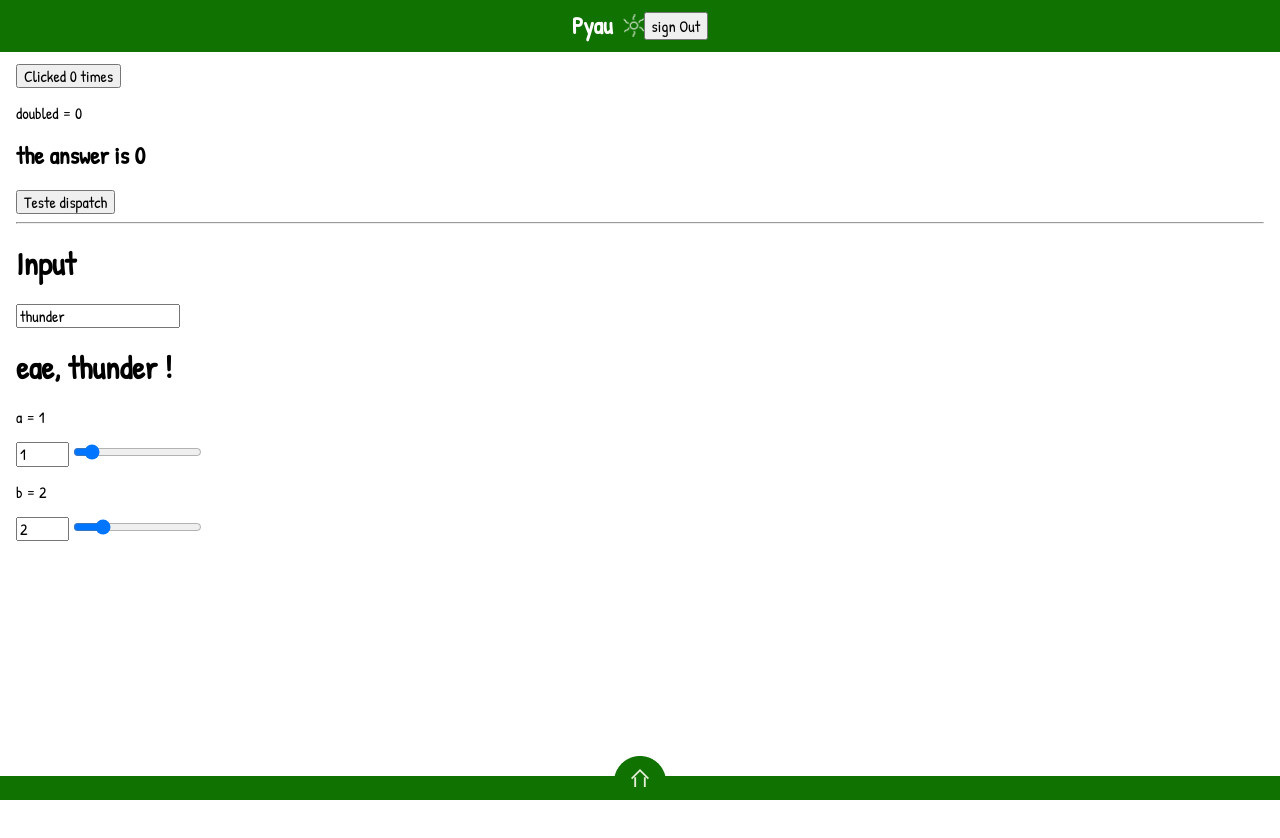
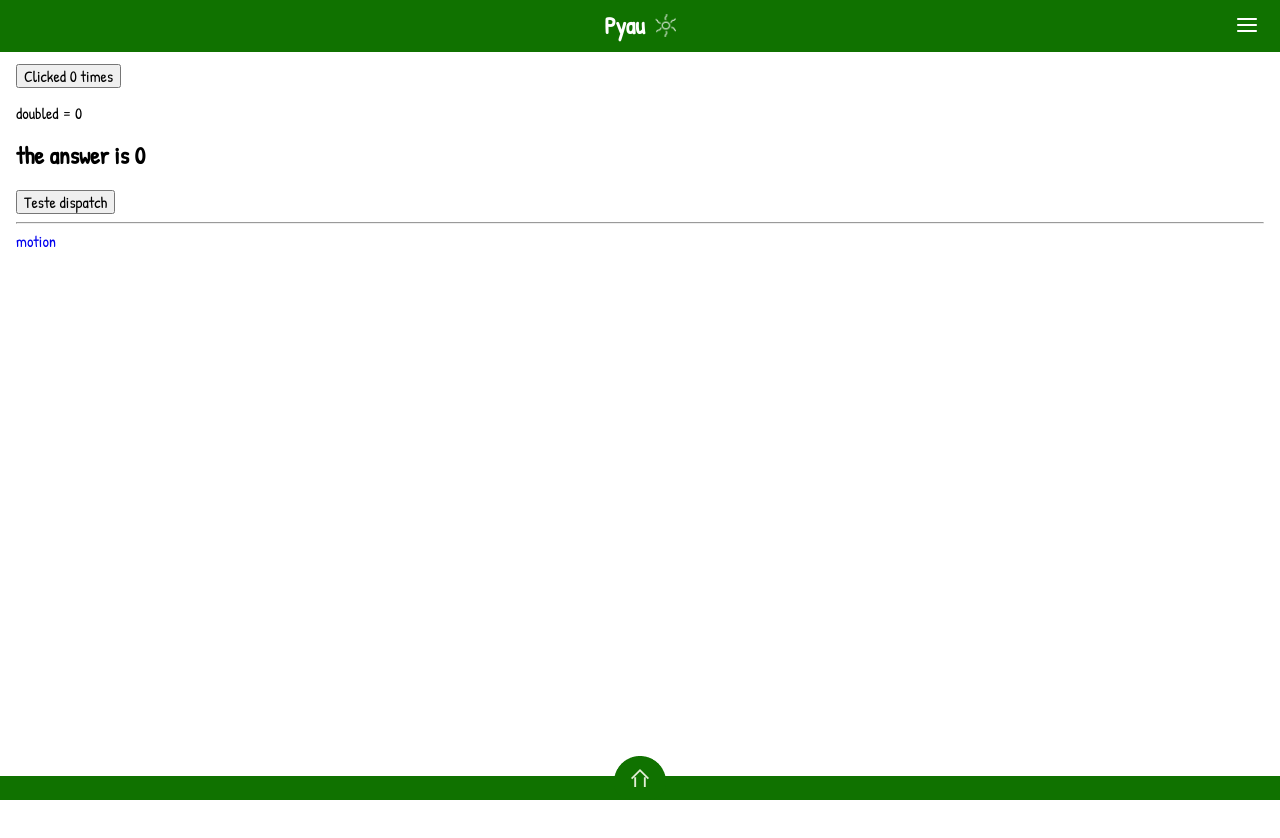
Before and after one commit to Thurkuba/pyau, a SvelteKit app: page /teste in a window 1280 px wide. Shown: the top 838 px of the page. Built offline with nearby package versions, Linux system fonts and the light colour scheme; no server answers; the database is empty; sample sign-in values are in the browser's storage.

Commit message:
+menuBurger +colors.css

```diff
--- a/package.json
+++ b/package.json
@@ -10,7 +10,8 @@
 		"check": "svelte-kit sync && svelte-check --tsconfig ./tsconfig.json",
 		"check:watch": "svelte-kit sync && svelte-check --tsconfig ./tsconfig.json --watch",
 		"lint": "prettier --plugin-search-dir . --check . && eslint .",
-		"format": "prettier --plugin-search-dir . --write ."
+		"format": "prettier --plugin-search-dir . --write .",
+		"deploy": "vite build && firebase deploy --only hosting"
 	},
 	"devDependencies": {
 		"@playwright/test": "^1.25.0",
--- a/src/app.html
+++ b/src/app.html
@@ -6,6 +6,7 @@
 		<link rel="preconnect" href="https://fonts.googleapis.com" />
 		<link rel="stylesheet" href="/normalize.css" />
 		<link rel="stylesheet" href="/general.css" />
+		<link rel="stylesheet" href="/colors.css" />
 		<link rel="preconnect" href="https://fonts.gstatic.com" crossorigin />
 		<link
 			href="https://fonts.googleapis.com/css2?family=Patrick+Hand&display=swap"
--- a/src/components/header.svelte
+++ b/src/components/header.svelte
@@ -1,8 +1,12 @@
 <script>
+	import MenuBurger from './menuBurger.svelte';
 	import { auth } from 'src/lib/services/firebase';
+	import { page } from '$app/stores';
 
+	let open = false;
 	const signOut = () => {
 		auth.signOut();
+		open = !open;
 	};
 </script>
 
@@ -13,7 +17,24 @@
 			<img src="pyauIcon.png" alt="ícone de sol" />
 		</a>
 
-		<button on:click={signOut}> sign Out </button>
+		{#if $page.url.pathname !== '/auth'}
+			<div class="menuBurger">
+				<button
+					on:click={() => {
+						open = !open;
+					}}
+				>
+					<img src="menuIcon.png" alt="" />
+				</button>
+
+				<!-- <MenuBurger /> -->
+			</div>
+		{/if}
+		{#if open}
+			<div class="openMenu">
+				<p on:click={signOut}>sair</p>
+			</div>
+		{/if}
 	</nav>
 </header>
 
@@ -25,9 +46,11 @@
 		box-sizing: border-box;
 		width: 100%;
 		padding: 12px;
-		background-color: #107200;
+		background-color: var(--green-primary);
 		display: flex;
 		justify-content: center;
+		align-items: center;
+		position: relative;
 		/* flex-direction: ; */
 		a {
 			display: inline-flex;
@@ -44,4 +67,37 @@
 			}
 		}
 	}
+	.menuBurger {
+		position: absolute;
+		right: 16px;
+	}
+	img {
+		width: 21px;
+		height: 14px;
+	}
+
+	button {
+		background-color: transparent;
+		border: 0;
+		position: relative;
+	}
+	.openMenu {
+		position: absolute;
+		top: 40px;
+		right: 16px;
+		background-color: var(--green-background);
+		border-radius: 8px;
+		overflow: hidden;
+		min-width: 64px;
+
+		p {
+			margin: 0;
+			padding: 8px 12px;
+			cursor: pointer;
+			text-align: center;
+			&:hover {
+				background-color: var(--green-secondary);
+			}
+		}
+	}
 </style>
--- a/src/routes/+layout.svelte
+++ b/src/routes/+layout.svelte
@@ -7,19 +7,19 @@
 	import profileStore from 'src/stores/firestoreStore';
 
 	$: if (browser && $authStore.loaded && !$authStore.isLoggedIn) goto('/auth');
-	$: {
-		switch ($profileStore.papel) {
-			case 'prof':
-				goto('/prof');
-				break;
-			case 'aluno':
-				goto('/aluno');
-				break;
-			case 'educaindigena':
-				goto('/educaindigena');
-				break;
-		}
-	}
+	// $: {
+	// 	switch ($profileStore.papel) {
+	// 		case 'prof':
+	// 			goto('/prof');
+	// 			break;
+	// 		case 'aluno':
+	// 			goto('/aluno');
+	// 			break;
+	// 		case 'educaindigena':
+	// 			goto('/educaindigena');
+	// 			break;
+	// 	}
+	// }
 </script>
 
 <Header />
--- a/src/routes/teste/+page.svelte
+++ b/src/routes/teste/+page.svelte
@@ -30,5 +30,6 @@
 <Inner on:message={handleMessage} />
 
 <hr />
-<h1>Input</h1>
-<Input {name} />
+<!-- <h1>Input</h1> -->
+<!-- <Input {name} /> -->
+<a href="/teste/motion"> motion </a>
--- /dev/null
+++ b/static/colors.css
@@ -0,0 +1,5 @@
+:root {
+	--green-primary: #107200;
+	--green-secondary: #6dae57;
+	--green-background: #e3edd7;
+}
```
Also changed, not shown: src/routes/auth/+page.svelte (+0 -7 lines), src/routes/teste/motion/+page.svelte (added, +32 -0 lines), src/routes/teste/motion/increment.svelte (added, +22 -0 lines), src/routes/teste/motion/transition.svelte (added, +31 -0 lines), static/menuIcon.png (added).
